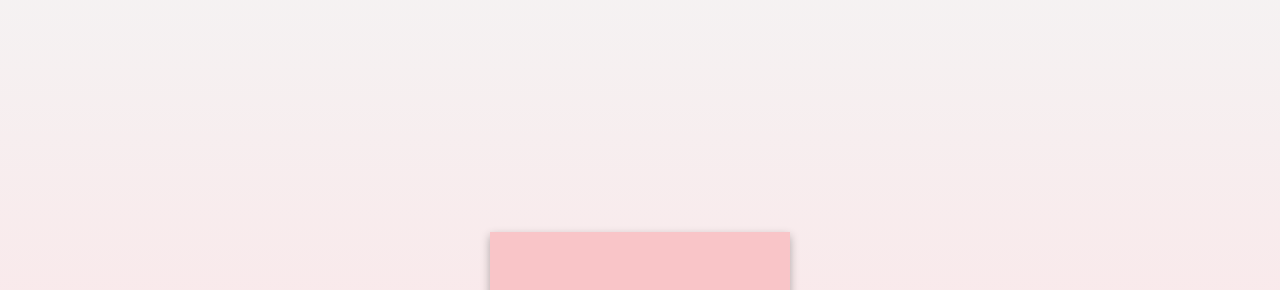
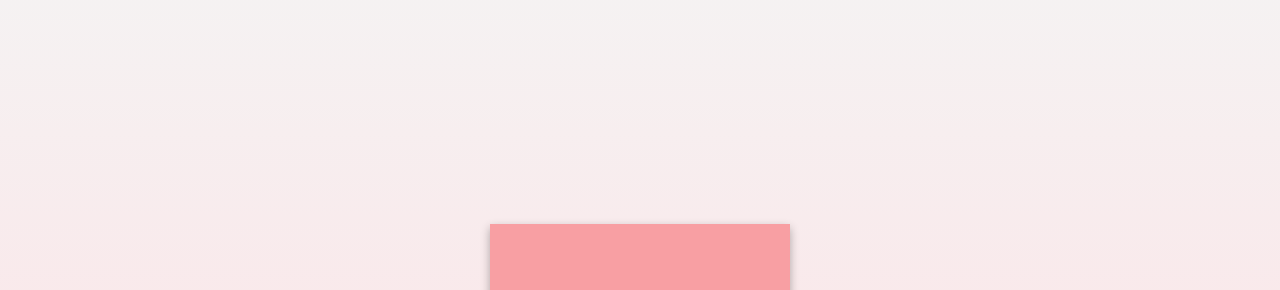
Before and after one commit to chasealexiei29/envelope, a plain HTML site: page index.html in a window 1280 px wide. Shown: the part 76-366 px from the top of the page. Drawn offline with Linux system fonts and the light colour scheme.

Commit message:
Update style.css

```diff
--- a/style.css
+++ b/style.css
@@ -6,6 +6,7 @@ body {
     height: 100vh;
     background: linear-gradient(to bottom, #f4f4f4, #ffdde1);
     font-family: 'Arial', sans-serif;
+    margin: 0;
 }
 
 /* Envelope Container */
@@ -34,6 +35,7 @@ body {
     left: 0;
     transform-origin: top;
     transition: transform 0.6s ease-in-out;
+    z-index: 2;
 }
 
 /* Envelope Body */
```
